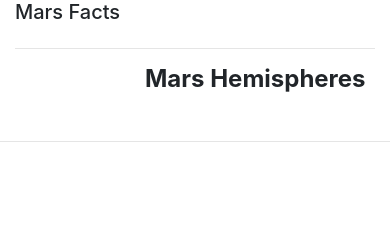
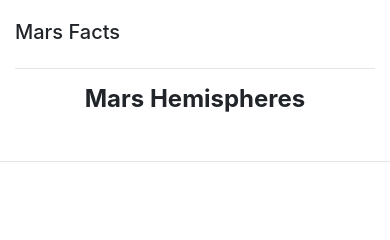
Before and after one commit to Chahnaz-Kbaisi/Web-Scraping-Challenge, a Flask app: page / in a window 390 px wide. Shown: the part 427-667 px from the top of the page. Run offline with Flask 2, Linux system fonts and the light colour scheme; data that the repository does not hold is empty; some libraries are stand-ins or nearby versions.

Commit message:
HTML Updates

```diff
--- a/Missions_to_Mars/templates/index.html
+++ b/Missions_to_Mars/templates/index.html
@@ -41,42 +41,48 @@
                 <!-- </div> -->
             </div>
             <!-- Section 2: right - Table Mars Facts -->
-            <div class="col-md-4">
+            <div class="col-md-4" style="padding-top: 20px;">
                 <div class="boxborder">
                     <div class="panel-body">
                         <h5>Mars Facts</h5>
-                        <!-- <p> -->
-                        {{ mars_database.facts_df | safe }}
-                        <!-- </p> -->
+                        <table>
+                            {{ mars_database.facts_df | safe }}
+                        </table>
                     </div>
                 </div>
             </div>
         </div>
         <hr>
-        <!-- Hemispheres section -->
-        <div class="row">
-            <div class="col-md-8 offset-4">
-                <h4 class="align-items-center"><b>Mars Hemispheres</b></h4>
+        <!-- Mars Hemispheres Section -->
+        <div class="container-fluid padding">
+            <div class="row wewlcome text-center">
+                <div class="col-12">
+                    <h4 class="align-items-center"><b>Mars Hemispheres</b></h4>
 
+                </div>
             </div>
         </div>
         </br>
-        <div class="row">
-            {% for hem in mars_database.hemispheres_urls_dict %}
-            <div class="col-6 border">
-                </br>
-                <div class="img-container">
-                    <img width="530px" height="530px" src=" {{ hem.img_url | safe }} ">
-                    <div class="caption">
-                        <h4> {{ hem.title }} </h4>
+        <div class="container-fluid padding">
+            <div class="row padding">
+                {% for hem in mars_database.hemispheres_urls_dict %}
+                <div class="col-md-6 border">
+                    </br>
+                    <div class="card text-center">
+                        <img class="card-img-top" src=" {{ hem.img_url | safe }} "
+                            style="max-width:100%; max-height: auto">
+                        <div class="card-body">
+                            <h4 class="card-title"> {{ hem.title }} </h4>
+                        </div>
                     </div>
                 </div>
+                {% endfor %}
             </div>
-            {% endfor %}
         </div>
 
     </div>
     <hr>
+
 </body>
 <!-- jQuery and JS separate / Popper.js -->
 <script src=" https://code.jquery.com/jquery-3.5.1.slim.min.js"
--- a/Missions_to_Mars/templates/style.css
+++ b/Missions_to_Mars/templates/style.css
@@ -1,6 +1,6 @@
 /* Styleing Sheet */
 
-.head {
+head {
     height: 200px;
     padding-top: 20px;
 }
@@ -28,4 +28,4 @@ table {
     border-collapse: collapse;
     width: 100%;
     padding: 5%;
-  }
+}
```
Also changed, not shown: 1 other file.
